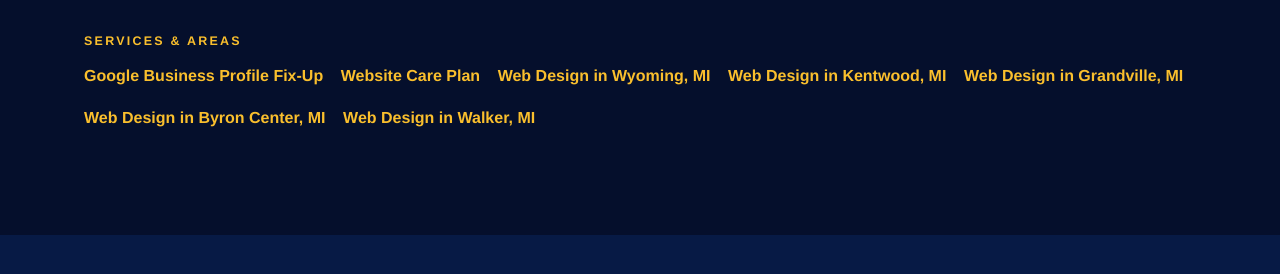
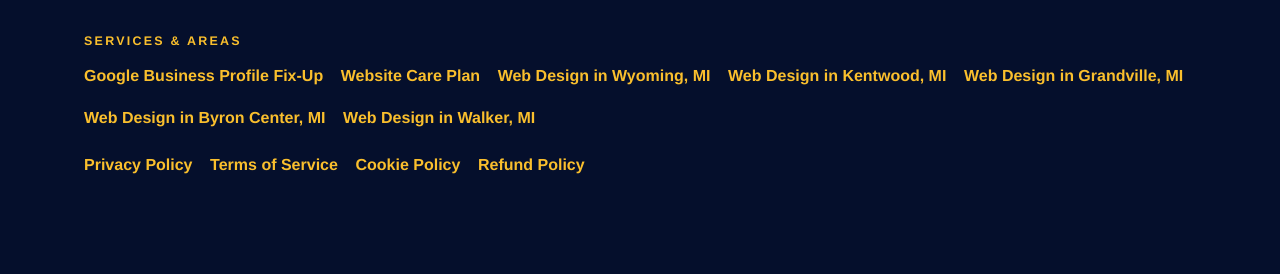
Before and after one commit to ycmxrrow/webfix-local, a plain HTML site: page google-business-profile-fix-up/index.html in a window 1280 px wide. Shown: the part 4745-5019 px from the top of the page. Before the commit the page ends 4980 px from the top, so only its background shows below. Drawn offline with Linux system fonts and the light colour scheme.

Commit message:
Footer legal links

```diff
--- a/google-business-profile-fix-up/index.html
+++ b/google-business-profile-fix-up/index.html
@@ -609,6 +609,7 @@
       <p style="color:var(--gold);font-weight:800;letter-spacing:.18em;text-transform:uppercase;font-size:.78rem;margin:0 0 .8rem">Services &amp; Areas</p>
       <nav class="areasnav" style="display:flex;gap:1.1rem;flex-wrap:wrap" aria-label="Services and areas"><a href="../google-business-profile-fix-up/" style="color:var(--gold);text-decoration:none;font-weight:700">Google Business Profile Fix-Up</a><a href="../website-care-plan/" style="color:var(--gold);text-decoration:none;font-weight:700">Website Care Plan</a><a href="../web-design-wyoming-mi/" style="color:var(--gold);text-decoration:none;font-weight:700">Web Design in Wyoming, MI</a><a href="../web-design-kentwood-mi/" style="color:var(--gold);text-decoration:none;font-weight:700">Web Design in Kentwood, MI</a><a href="../web-design-grandville-mi/" style="color:var(--gold);text-decoration:none;font-weight:700">Web Design in Grandville, MI</a><a href="../web-design-byron-center-mi/" style="color:var(--gold);text-decoration:none;font-weight:700">Web Design in Byron Center, MI</a><a href="../web-design-walker-mi/" style="color:var(--gold);text-decoration:none;font-weight:700">Web Design in Walker, MI</a></nav>
     </div>
+<div class="wrap legalfoot" style="margin-top:1.4rem"><nav aria-label="Legal" style="display:flex;gap:1.1rem;flex-wrap:wrap"><a href="../privacy.html" style="color:var(--gold);text-decoration:none;font-weight:700">Privacy Policy</a><a href="../terms.html" style="color:var(--gold);text-decoration:none;font-weight:700">Terms of Service</a><a href="../cookies.html" style="color:var(--gold);text-decoration:none;font-weight:700">Cookie Policy</a><a href="../refunds.html" style="color:var(--gold);text-decoration:none;font-weight:700">Refund Policy</a></nav></div>
 </footer>
 <a class="mobile-call" href="tel:+16163498793">
   <svg viewBox="0 0 24 24" aria-hidden="true"><path d="M6.62 10.79a15.05 15.05 0 0 0 6.59 6.59l2.2-2.2a1 1 0 0 1 1.02-.24 11.4 11.4 0 0 0 3.57.57 1 1 0 0 1 1 1V20a1 1 0 0 1-1 1C10.4 21 3 13.6 3 4a1 1 0 0 1 1-1h3.5a1 1 0 0 1 1 1c0 1.25.2 2.45.57 3.57a1 1 0 0 1-.25 1.02l-2.2 2.2z"/></svg>
```
